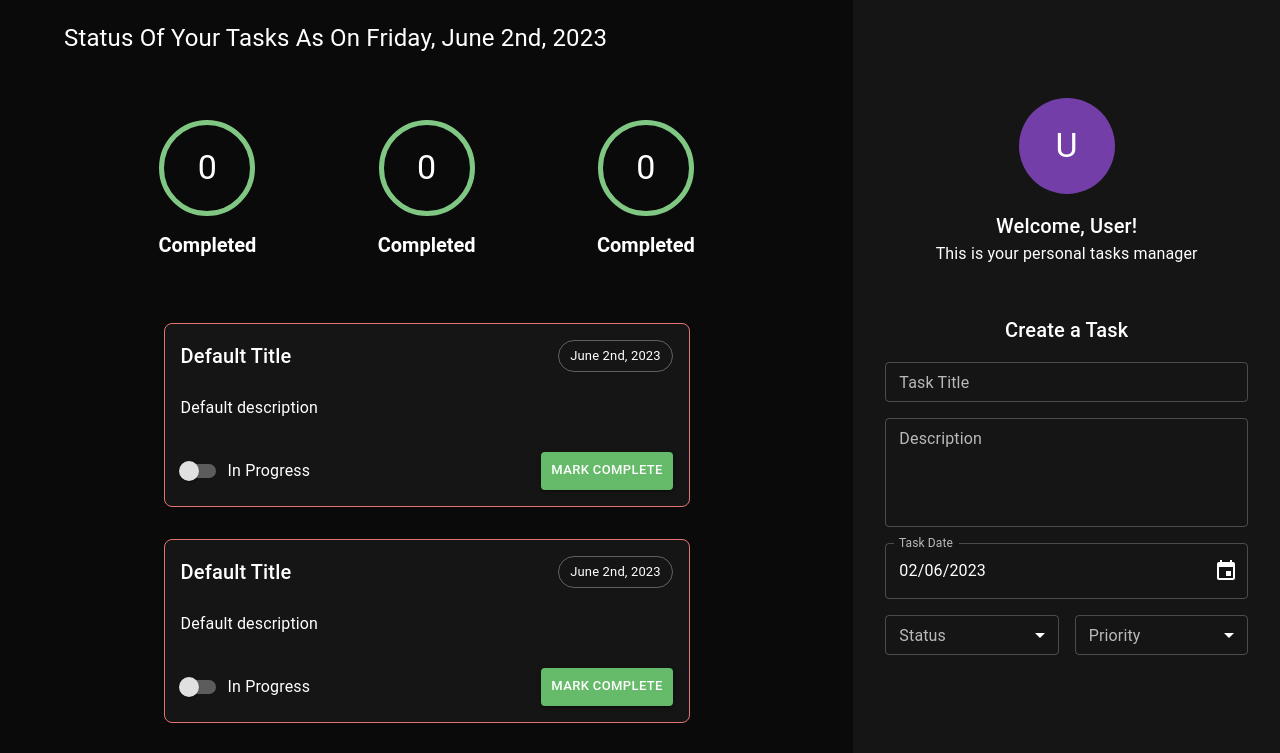
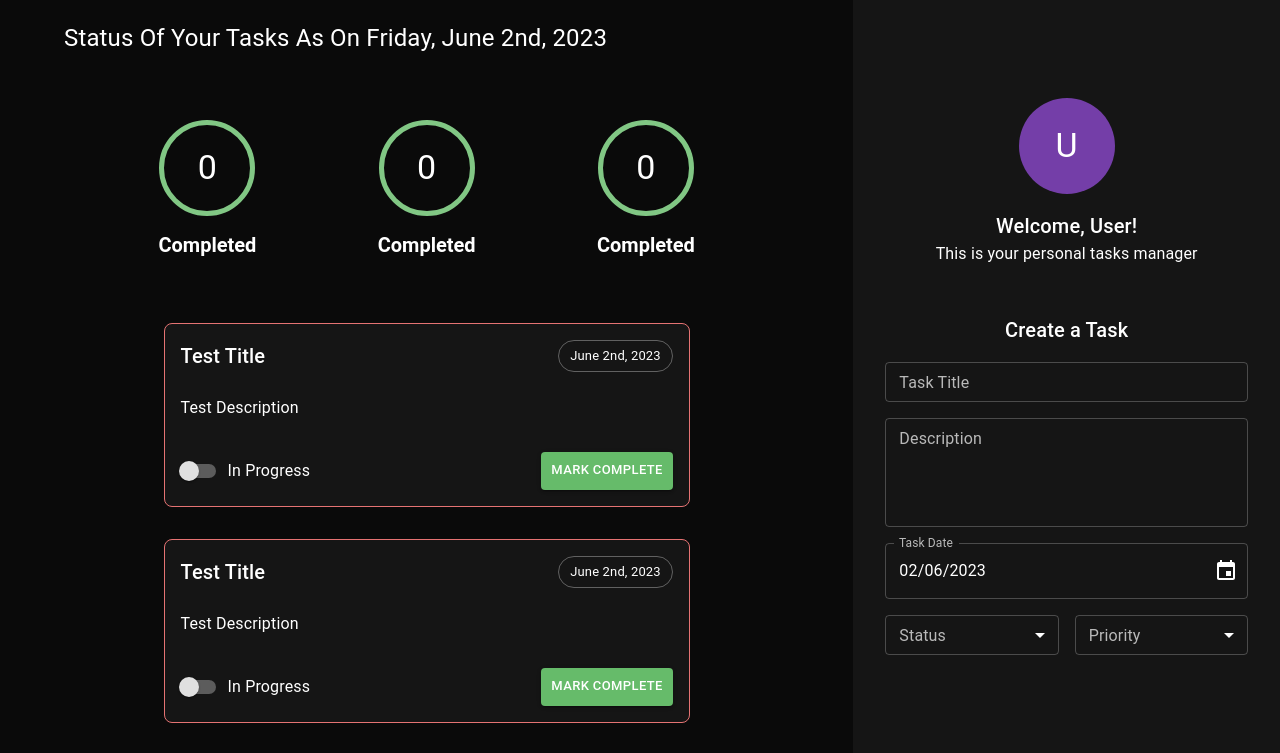
Before and after one commit to SharinLana/typescript-fullstack-tasks-manager, a React (Create React App) app: page / in a window 1280 px wide. Shown: the top 753 px of the page. Built offline with nearby package versions, Linux system fonts and the light colour scheme.

Commit message:
use ITask interface props inside of the Task component

```diff
--- a/src/components/task/Task.tsx
+++ b/src/components/task/Task.tsx
@@ -3,8 +3,21 @@ import { Box } from '@mui/material';
 import TaskHeader from './_TaskHeader';
 import TaskDescription from './_TaskDescription';
 import TaskFooter from './_TaskFooter';
+import { ITask } from './interfaces/ITask';
+import { Priority } from '../taskForm/enums/Priority';
+import { Status } from '../taskForm/enums/Status';
 
-const Task: FC = (): ReactElement => {
+const Task: FC<ITask> = (props): ReactElement => {
+  const {
+    title = 'Test Title',
+    date = new Date(),
+    description = 'Test Description',
+    priority = Priority.normal,
+    status = Status.completed,
+    onStatusChange = (e) => console.log(e),
+    onClick = (e) => console.log(e),
+  } = props;
+
   return (
     <Box
       display="flex"
@@ -21,9 +34,9 @@ const Task: FC = (): ReactElement => {
         borderColor: 'error.light',
       }}
     >
-      <TaskHeader />
-      <TaskDescription />
-      <TaskFooter />
+      <TaskHeader title={title} date={date} />
+      <TaskDescription description={description} />
+      <TaskFooter onStatusChange={onStatusChange} onClick={onClick} />
     </Box>
   );
 };
```
